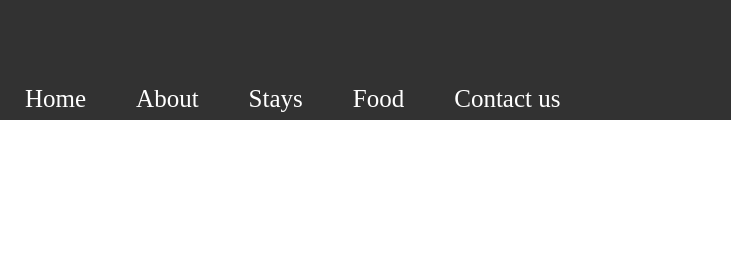
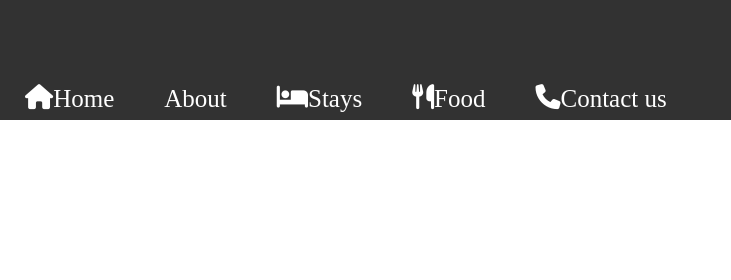
Before and after one commit to MuskanVishwakarmaa/Mini-Project-Hotel-Management-, a plain HTML site: page index.html in a window 1280 px wide. Shown: the top 280 px of the page, 0-731 px from the left. Drawn offline with Linux system fonts and the light colour scheme.

Commit message:
index.html

```diff
--- a/index.html
+++ b/index.html
@@ -18,11 +18,11 @@
             <img class="upper_logo" src="./images/logo.jpeg" alt="" height="70px" width="70px">
             <nav class="navbar">
                 <ul>
-                    <li><a href="#">Home</a></li><!--<i class="fa-solid fa-house"></i>-->
+                    <li><a href="#"><i class="fa-solid fa-house"></i>Home</a></li>
                     <li><a href="#about">About</a></li>
-                    <li><a href="rooms.html">Stays</a></li> <!-- <i class="fa-solid fa-bed"></i> -->
-                    <li><a href="project.html">Food</a></li><!--<i class="fa-solid fa-utensils"></i>-->
-                    <li><a href="contact.html">Contact us</a></li><!--<i class="fa-solid fa-phone"></i>-->
+                    <li><a href="rooms.html"><i class="fa-solid fa-bed"></i>Stays</a></li>
+                    <li><a href="project.html"><i class="fa-solid fa-utensils"></i>Food</a></li>
+                    <li><a href="contact.html"><i class="fa-solid fa-phone"></i>Contact us</a></li>
                     <li class="register"><a href="login.html">Register</a></li>
                 </ul>
 
```
